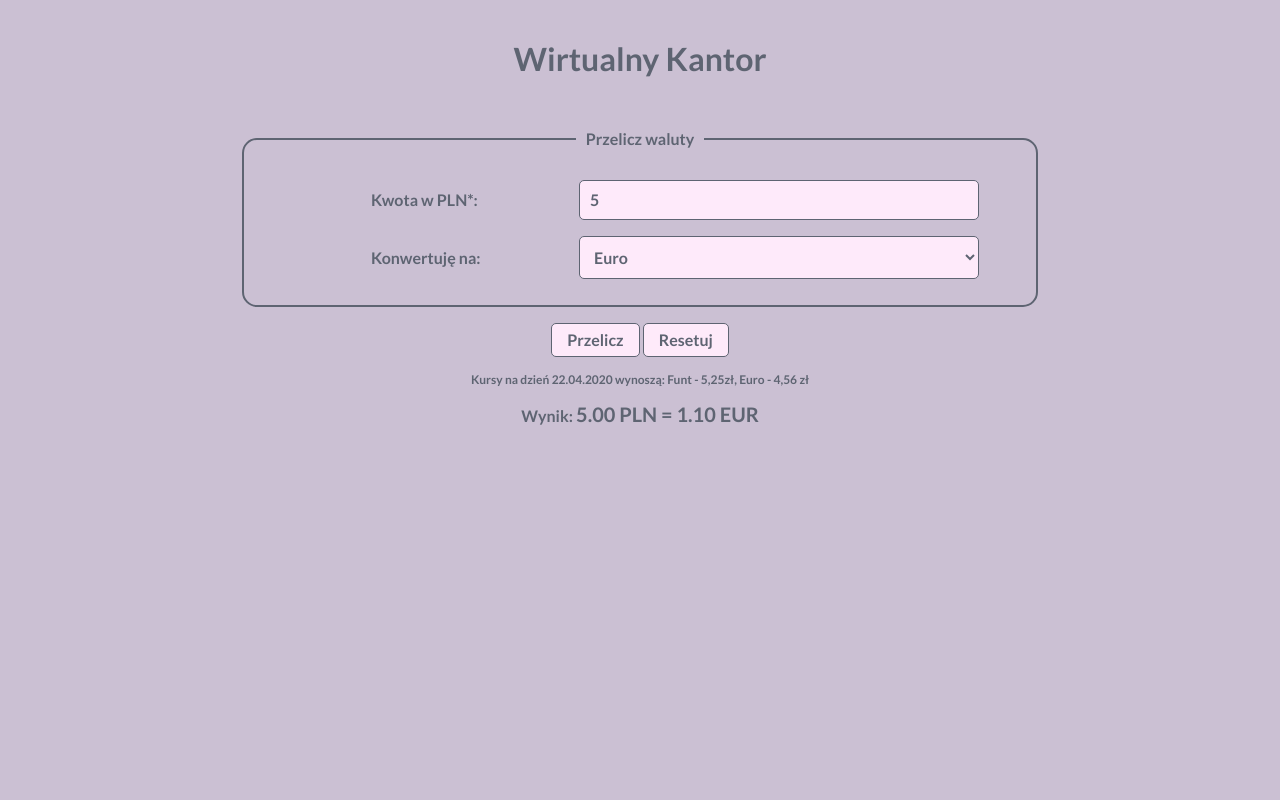
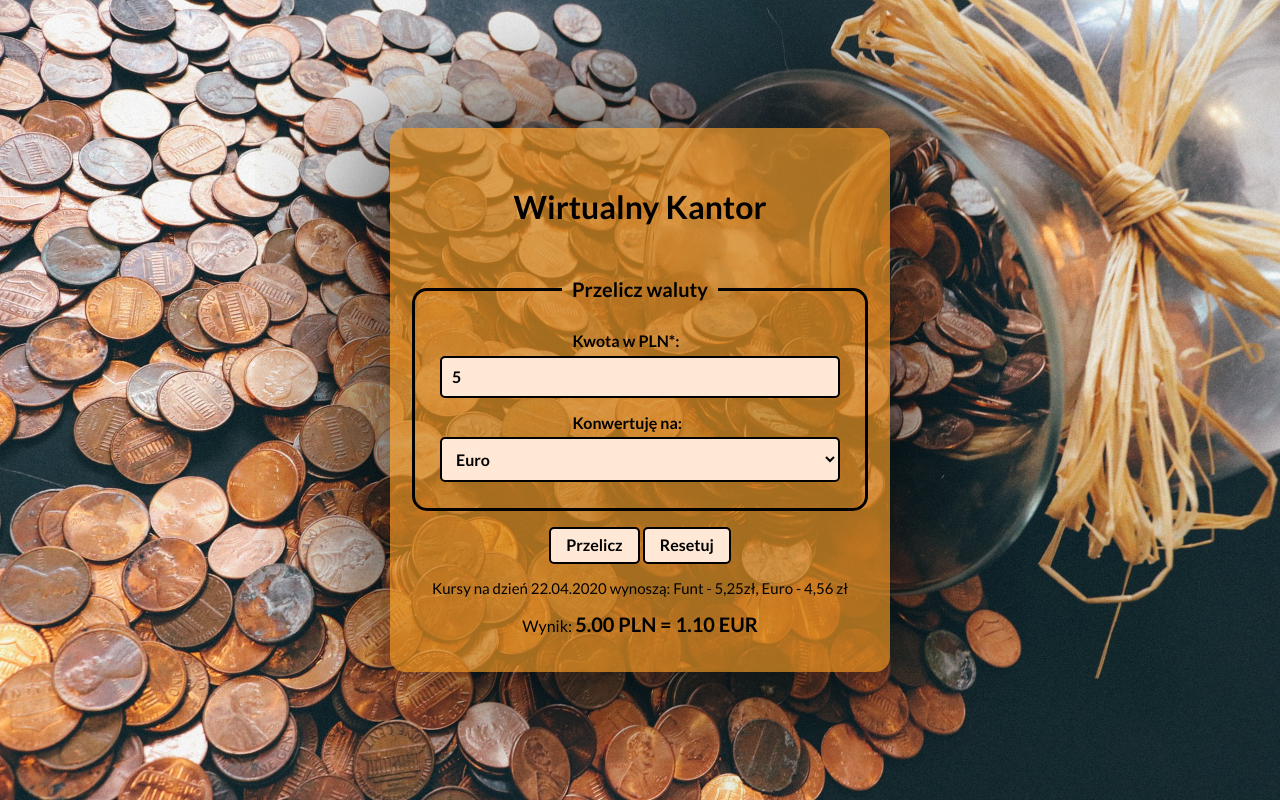
Before and after one commit to pa-pro/currency-converter, a plain HTML site: page index.html in a window 1280 px wide. Both pictures are taken after typing "5" into the empty fields and a click on the button "Przelicz". Drawn offline with nearby package versions, Linux system fonts and the light colour scheme.

Commit message:
container class added

```diff
--- /dev/null
+++ b/css/form.css
@@ -0,0 +1,78 @@
+.form {
+    margin: 0 auto;
+    max-width: 800px;
+    text-align: center;
+}
+
+.form__field {
+    max-width: 400px;
+    border: 2px solid;
+    padding: 10px;
+    border-radius: 5px;
+    width: 100%;
+    background-color: #ffe8d6;
+    color: black;
+    font-weight: bold;
+}
+
+.form__label {
+    text-align: center;
+    color: black;
+}
+
+.form__labelText {
+    width: 100%;
+    display: inline-block;
+    margin-right: 5px;
+    margin-left: 70px;
+    max-width: 200px;
+    text-align: left;
+    color: black;
+    font-weight: bold;
+    padding-bottom: 5px;
+}
+
+.form__fieldset {
+    border-radius: 15px;
+    border: 3px solid;
+    border-color: black;
+    font-weight: bold;
+}
+
+.form__legend {
+    padding: 10px;
+    color: black;
+    font-size: 20px;
+    font-weight: bold;
+}
+
+.form__paragraph {
+    color: black;
+}
+
+.form__button {
+    color: black;
+    background-color: #ffe8d6;
+    border: solid 2px;
+    border-radius: 5px;
+    padding: 7px 15px;
+    font-weight: bolder;
+}
+
+.form__button:hover {
+    background-color: #bc6c25;
+
+}
+
+.form__button:active {
+    background-color: #bc6c25;
+}
+
+.form__outcome {
+    font-size: 20px;
+}
+
+.form__paragraph--special {
+    font-size: 15px;
+    color: black;
+}
--- a/css/style.css
+++ b/css/style.css
@@ -3,12 +3,30 @@ html {
 }
 
 body {
-    background-color: #cbc0d3;
-    font-family: Lato, sans-serif;
+    font-family: "Lato", sans-serif;
+    display: flex;
+    min-height: 100vh;
+    overflow: auto;
+    background-image: url("../images/coins.jpg");
+    background-size: cover;
+    background-repeat: no-repeat;
+    background-position: center;
+    align-items: center;
+    justify-content: center;
 }
 
 *, ::after, ::before {
     box-sizing: inherit;
+}
+
+.container {
+        flex-basis: 500px;
+        margin: 20px;
+        box-shadow: 0px 0px 150px black;
+        background-color:#d3841cc2;
+        width: 600px;
+        padding: 20px;
+        border-radius: 15px;
 }
 
 .main {
@@ -17,83 +35,8 @@ body {
     text-align: center;
 }
 
-.form {
-    margin: 0 auto;
-    max-width: 800px;
-    text-align: center;
-}
-
-.form__field {
-    max-width: 400px;
-    border: 1px solid;
-    border-color: #5e6472;
-    padding: 10px;
-    border-radius: 5px;
-    width: 100%;
-    background-color: #feeafa;
-    color: #5e6472;
-    font-weight: bolder;
-}
-
 .header {
     text-align: center;
     padding: 20px;
-    color: #5e6472;
+    color: black;
 }
-
-.form__label {
-    text-align: center;
-}
-
-.form__labelText {
-    width: 100%;
-    display: inline-block;
-    margin-right: 5px;
-    margin-left: 70px;
-    max-width: 200px;
-    text-align: left;
-    color: #5e6472;
-    font-weight: bolder;
-}
-
-.form__fieldset {
-    border-radius: 15px;
-    border: 2px solid;
-    border-color: #5e6472;
-}
-
-.form__legend {
-    padding: 10px;
-    color: #5e6472;
-    font-weight: bolder;
-}
-
-.form__paragraph {
-    color: #5e6472;
-    font-weight: bolder;
-}
-
-.form__button {
-    color: #5e6472;
-    background-color: #feeafa;
-    border: solid 1px;
-    border-radius: 5px;
-    padding: 7px 15px;
-    font-weight: bolder;
-}
-
-.form__button:hover {
-    background-color: #dee2ff;
-}
-
-.form__button:active {
-    background-color: #dee2ff;
-}
-
-.form__outcome {
-    font-size: 20px;
-}
-
-.form__paragraph--special {
-    font-size: 12px;
-}
--- a/index.html
+++ b/index.html
@@ -9,12 +9,14 @@
     <link href="https://fonts.googleapis.com/css2?family=Lato:ital,wght@0,400;0,700;1,400;1,700&display=swap"
         rel="stylesheet">
     <link rel="stylesheet" href="css/style.css">
+    <link rel="stylesheet" href="css/form.css">
     <link rel="stylesheet" href="https://cdnjs.cloudflare.com/ajax/libs/normalize/8.0.1/normalize.min.css"
         integrity="sha512-NhSC1YmyruXifcj/KFRWoC561YpHpc5Jtzgvbuzx5VozKpWvQ+4nXhPdFgmx8xqexRcpAglTj9sIBWINXa8x5w=="
         crossorigin="anonymous" />
 </head>
 
 <body class="body">
+    <div class="container">
         <header class="header">
             <h1>Wirtualny Kantor</h1>
         </header>
@@ -51,6 +53,7 @@
                 </p>
             </form>
         </main>
+    </div>
 </body>
 
 </html>
--- a/js/script.js
+++ b/js/script.js
@@ -1,41 +1,41 @@
-function welcome() {
+{
+    const welcome = () => {
         console.log("Cześć!");
     }
 
     welcome();
 
+    const calculateOutcome = (currency, pln) => {
 
-let currencyElement = document.querySelector(".js-currency");
-let plnElement = document.querySelector(".js-pln");
-let formElement = document.querySelector(".js-form");
-let outcomeElement = document.querySelector(".js-outcome");
+    const rateGBP = 5.25;
+    const rateEUR = 4.56;
 
+    switch (currency) {
+        case "EUR":
+            return pln / rateEUR;
 
-let rateGBP = 5.25;
-let rateEUR = 4.56;
+        case "GBP":
+            return pln / rateGBP;
 
+    }
+
+};
+
+const formElement = document.querySelector(".js-form");
 
 formElement.addEventListener("submit", (event) => {
     event.preventDefault();
 
-    let pln = +plnElement.value;
-    let currency = currencyElement.value;
-    let outcome;
+    const currencyElement = document.querySelector(".js-currency");
+    const plnElement = document.querySelector(".js-pln");
+    const outcomeElement = document.querySelector(".js-outcome");
 
-    switch (currency) {
+        const pln = +plnElement.value;
+        const currency = currencyElement.value;
 
-        case "EUR":
-            outcome = pln / rateEUR;
+        const outcome = calculateOutcome(currency, pln);
 
-            break;
-
-        case "GBP":
-            outcome = pln / rateGBP;
-
-            break;
+        outcomeElement.innerHTML = `${pln.toFixed(2)} PLN = ${outcome.toFixed(2)} ${currency}`;
+    });
 
 }
-
-    outcomeElement.innerHTML = `${pln.toFixed(2)} PLN = ${outcome.toFixed(2)} ${currency}`;
-
-});
```
Also changed, not shown: images/coins.jpg (added). Lines whose indentation alone changed are shown as unchanged.
